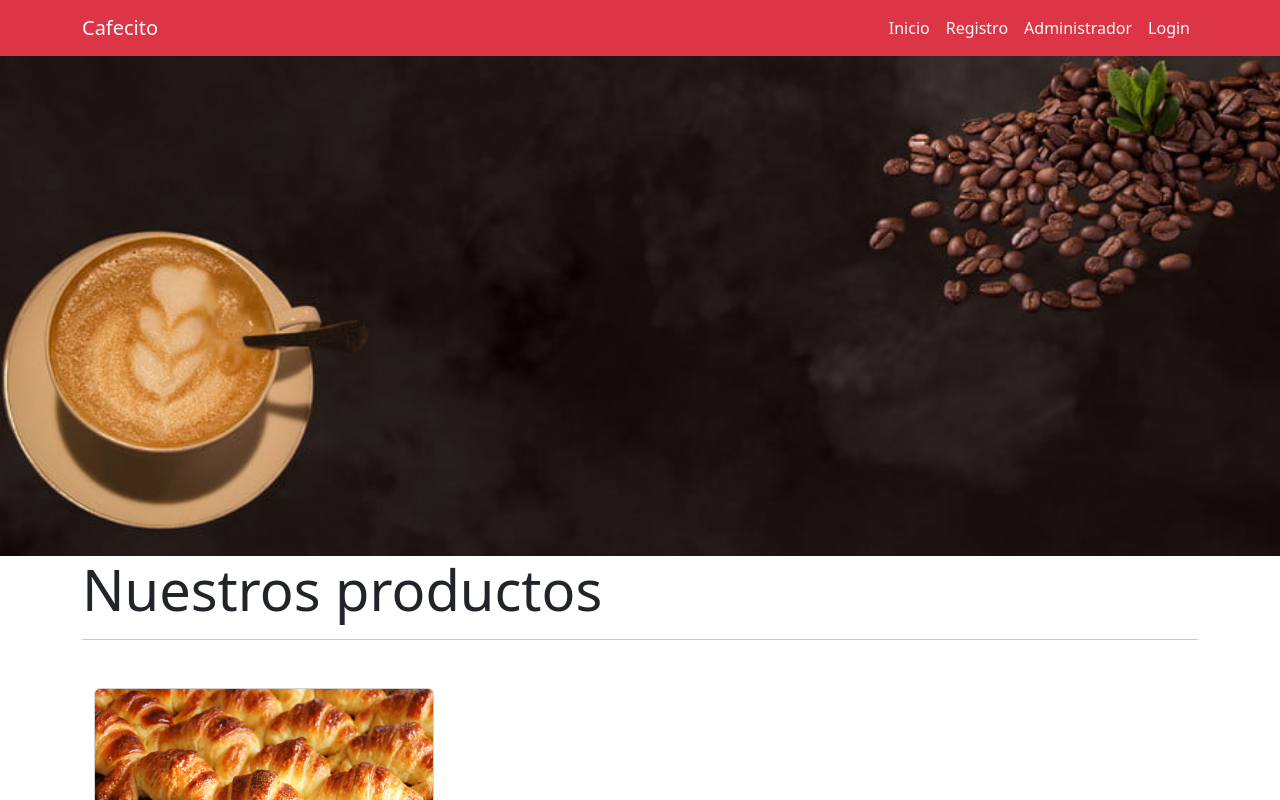
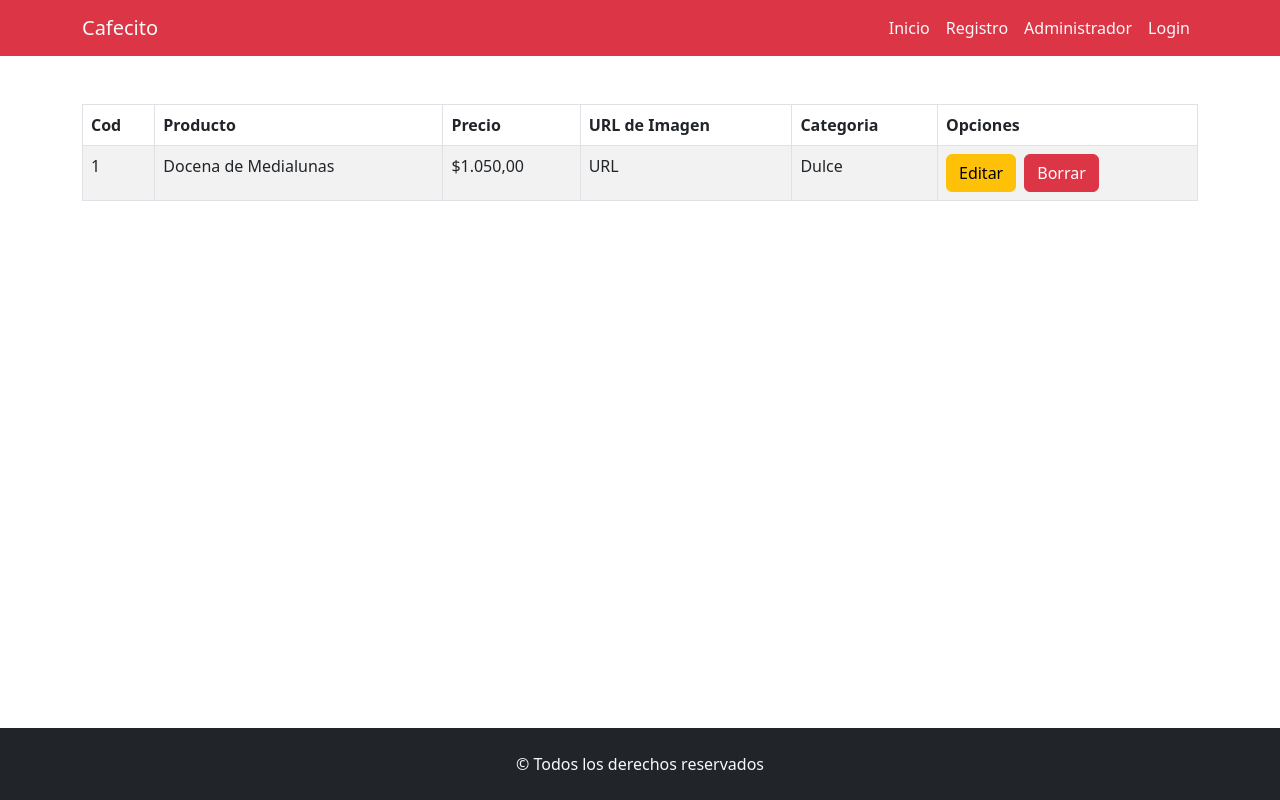
Before and after one commit to Juliancito1/CafecitoReact, a React (Vite) app: page /administrador in a window 1280 px wide. Shown: the top 800 px of the page. Built offline with nearby package versions, Linux system fonts and the light colour scheme.

Commit message:
Se utilizo React Router para utilizar los componentes

```diff
--- /dev/null
+++ b/db.json
@@ -0,0 +1,11 @@
+{
+    "productos": [
+      { "id": 1, "nombreProducto": "cafe", "precio": 200, "categoria" : "bebida caliente", "deescripcion": "alguna descripcion", "imagen": "linkImagen" },
+      { "id": 2, "nombreProducto": "te", "precio": 100, "categoria" : "bebida caliente", "deescripcion": "alguna descripcion", "imagen": "linkImagen" },
+      { "id": 1, "nombreProducto": "medialuna", "precio": 150, "categoria" : "dulce", "deescripcion": "alguna descripcion", "imagen": "linkImagen" }
+    ],
+    "usuarios": [
+      { "id": 1, "nombreUsuario": "admin", "email": "admin@rollingcode.com", "password": "12345678" }
+    ],
+    "profile": { "name": "typicode" }
+  }
--- a/package.json
+++ b/package.json
@@ -13,9 +13,12 @@
     "bootstrap": "^5.2.3",
     "react": "^18.2.0",
     "react-bootstrap": "^2.7.4",
+    "react-bootstrap-icons": "^1.10.3",
     "react-dom": "^18.2.0",
     "react-hook-form": "^7.44.2",
-    "sweetalert2": "^11.7.8"
+    "react-router-dom": "^6.11.2",
+    "sweetalert2": "^11.7.10",
+    "sweetalert2-react-content": "^5.0.7"
   },
   "devDependencies": {
     "@types/react": "^18.0.37",
--- a/src/App.jsx
+++ b/src/App.jsx
@@ -8,21 +8,23 @@ import Administrador from './components/views/Administrador';
 import CrearProducto from './components/views/producto/CrearProducto';
 import EditarProducto from './components/views/producto/EditarProducto';
 import DetalleProducto from './components/views/producto/detalleProducto';
+import { BrowserRouter, Routes , Route } from 'react-router-dom';
+
 function App() {
 
   return (
-    <>
-      <Menu></Menu>
-      <section className='mainPage'>
-         <Inicio></Inicio>
-        {/* <Error404></Error404> */}
-        {/* <Administrador></Administrador> */}
-        {/* <CrearProducto></CrearProducto> */}
-        {/* <EditarProducto></EditarProducto> */}
-        {/* <DetalleProducto></DetalleProducto> */}
-      </section>
+    <BrowserRouter>
+    <Menu></Menu>
+      <Routes>
+        <Route exact path="/" element={<Inicio></Inicio>}></Route>
+        {/* <Route exact path="/registro" element={<Registro></Registro>}></Route>
+        <Route exact path="/registro" element={<Registro></Registro>}></Route> */}
+        <Route exact path="/administrador" element={<Administrador></Administrador>}></Route>
+        <Route exact path="/administrador/crear" element={<CrearProducto></CrearProducto>}></Route>
+        <Route path="*" element={<Error404></Error404>}></Route>
+      </Routes>
       <Footer></Footer>
-    </>
+    </BrowserRouter>
   )
 }
 
--- a/src/components/views/Administrador.jsx
+++ b/src/components/views/Administrador.jsx
@@ -2,7 +2,7 @@ import { Table , Button } from "react-bootstrap";
 import ItemProducto from "./producto/ItemProducto";
 const Administrador = () => {
     return (
-        <section className="table-responsive container">
+        <section className="table-responsive container mainPage mt-5">
             <Table striped bordered hover>
             <thead>
         <tr>
--- a/src/components/views/Error404.jsx
+++ b/src/components/views/Error404.jsx
@@ -4,7 +4,7 @@ const Error404 = () => {
     return (
         <section className="">
             <Container>
-            <img src="src/assets/404.gif" className="d-block w-100 img-error" alt="" />
+            <img src="../src/assets/404.gif" className="d-block w-100 img-error" alt="" />
             </Container>
             <div className="d-flex justify-content-center my-5">
             <Button href="/home" size="lg" variant="primary">Volver al inicio</Button>
--- a/src/components/views/Inicio.jsx
+++ b/src/components/views/Inicio.jsx
@@ -3,7 +3,7 @@ import CardProducto from "./CardProducto";
 
 const Inicio = () => {
     return (
-        <section>
+        <section className="mainPage">
         <div>
         <img
           className="d-block w-100 img-Banner"
--- a/src/components/views/producto/CrearProducto.jsx
+++ b/src/components/views/producto/CrearProducto.jsx
@@ -2,7 +2,7 @@ import { Button, Container , Form } from "react-bootstrap";
 
 const CrearProducto = () => {
     return (
-        <Container>
+        <Container className="mainPage mt-5">
             <h2 className="display-4">Nuevo Producto</h2>
             <hr/>
             <Form>
--- a/src/components/views/producto/DetalleProducto.jsx
+++ b/src/components/views/producto/DetalleProducto.jsx
@@ -2,7 +2,7 @@ import { Container , Card , Row , Col } from "react-bootstrap";
 
 const DetalleProducto = () => {
     return (
-        <Container>
+        <Container className="mainPage mt-5">
             <Card>
                 <Row>
                 <Col lg={6}>
--- a/src/components/views/producto/EditarProducto.jsx
+++ b/src/components/views/producto/EditarProducto.jsx
@@ -1,7 +1,7 @@
 import { Container, Form , Button } from "react-bootstrap";
 const EditarProducto = () => {
     return (
-        <Container>
+        <Container className="mainPage mt-5">
             <h2 className="display-4">Editar Producto</h2>
             <hr/>
             <Form>
```
Also changed, not shown: 2 other files (tests, documents, lock files or other folders).
